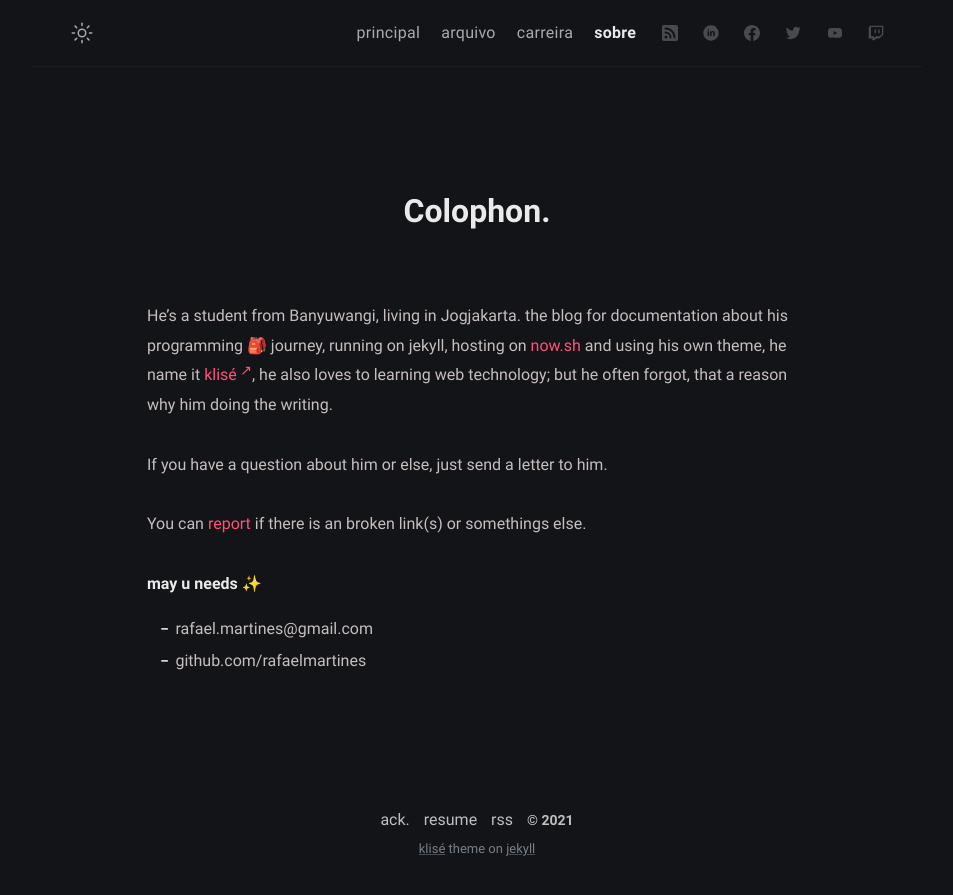
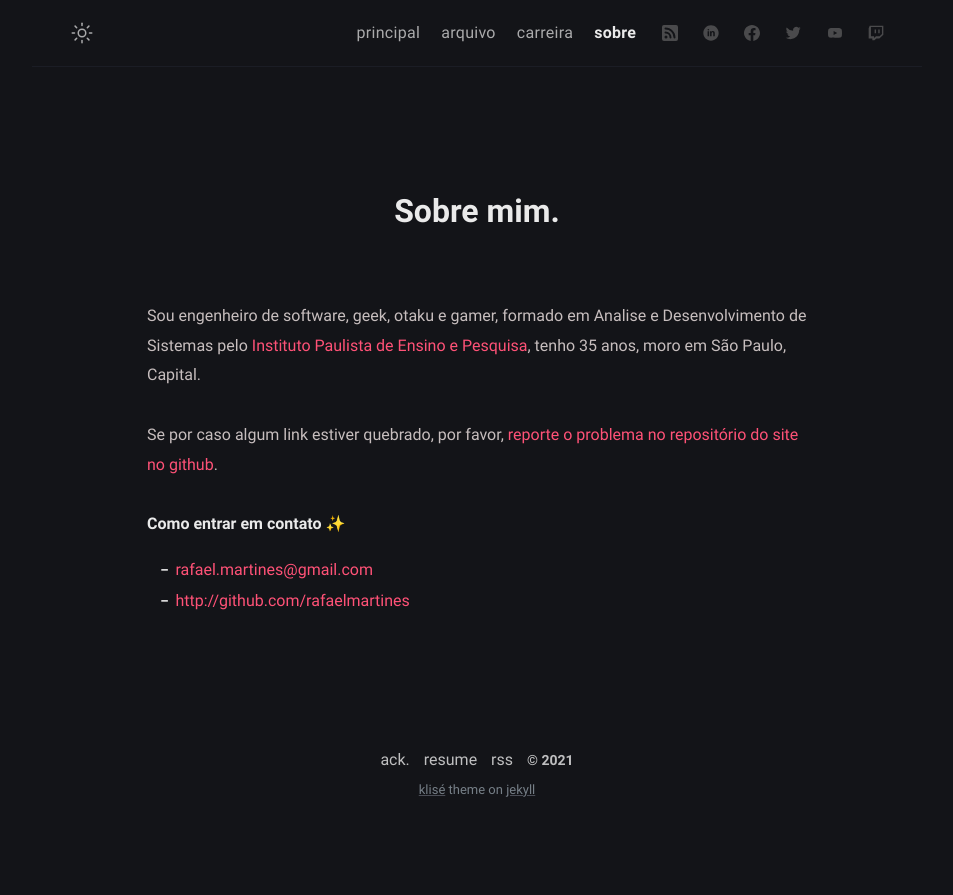
Before and after one commit to rafaelmartines/rafaelmartines.github.io, a Jekyll site: the page built from about.md, in a window 1280 px wide. Shown: the top 895 px of the page, without its empty margins (163-1116 px from the left). Built offline with Jekyll 4.4.1, drawn with Linux system fonts in a browser that asks for light colours.

Commit message:
chore:About.md updated

```diff
--- a/about.md
+++ b/about.md
@@ -1,18 +1,16 @@
 ---
-title: Colophon
+title: Sobre mim
 permalink: /about/
 layout: page
-excerpt: Hello peeps, I'm student of computer science from Banyuwangi, living in Jogjakarta. This blog for documentation about my programming journey, running on jekyll, hosting on netlify and using my own simple theme.
+excerpt: Sou engenheiro de software, geek, otaku e gamer, formado em Analise e Desenvolvimento de Sistemas pelo Instituto Paulista de Ensino e Pesquisa
 comments: false
 ---
 
-He's a student from Banyuwangi, living in Jogjakarta. the blog for documentation about his programming 🎒 journey, running on jekyll, hosting on [now.sh](http://now.sh) and using his own theme, he name it <a href="https://github.com/piharpi/jekyll-klise" target="_blank" rel="noopener">klisé</a>, he also loves to learning web technology; but he often forgot, that a reason why him doing the writing.
+Sou engenheiro de software, geek, otaku e gamer, formado em Analise e Desenvolvimento de Sistemas pelo [Instituto Paulista de Ensino e Pesquisa](http://www.ipep.com.br/site/), tenho 35 anos, moro em São Paulo, Capital.
 
-If you have a question about him or else, just send a letter to him.
+Se por caso algum link estiver quebrado, por favor, [reporte o problema no repositório do site no github](https://github.com/rafaelmartines/rafaelmartines.github.io/issues).
 
-You can [report](http://github.com/piharpi/jekyll-klise/issues/new) if there is an broken link(s) or somethings else.
+**Como entrar em contato ✨**
 
-**may u needs ✨**
-
-- {{ site.author.email }}
-- github.com/{{ site.author.github }}
+- [{{ site.author.email }}](mailto:{{ site.author.email }})
+- [http://github.com/{{ site.author.github }}](http://github.com/{{ site.author.github }})
```
